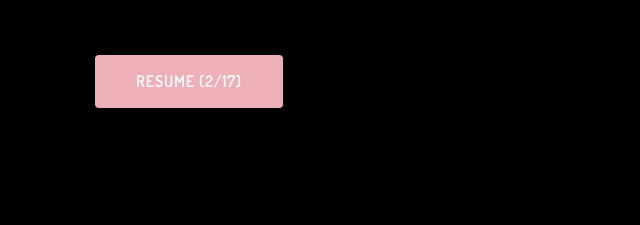
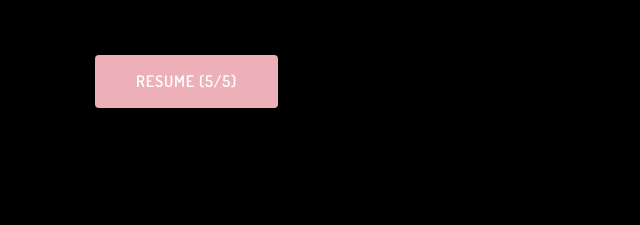
Before and after one commit to grmpyktn11/kmoosa, a plain HTML site: page index.html in a window 1280 px wide. Shown: the part 265-490 px from the top of the page, 0-640 px from the left. Drawn offline with Linux system fonts and the light colour scheme.

Commit message:
Update index.html

```diff
--- a/index.html
+++ b/index.html
@@ -57,8 +57,8 @@
             <h2>Software Developer</h2>
             <h2>Khalidmoosa749@gmail.com</h2>
 
-            <a href="https://drive.google.com/file/d/1PMxx9BmcpQxQUbMc-tQreXL0CIkIsuFn/view?usp=sharing" class="btn btn-lg btn-pink">
-              Resume (2/17)
+            <a href="https://drive.google.com/file/d/1_tPNpZ-pQCyAvN48WzkvSENtPFuF0frH/view?usp=sharing" class="btn btn-lg btn-pink">
+              Resume (5/5)
             </a>
 
           </div>
```
